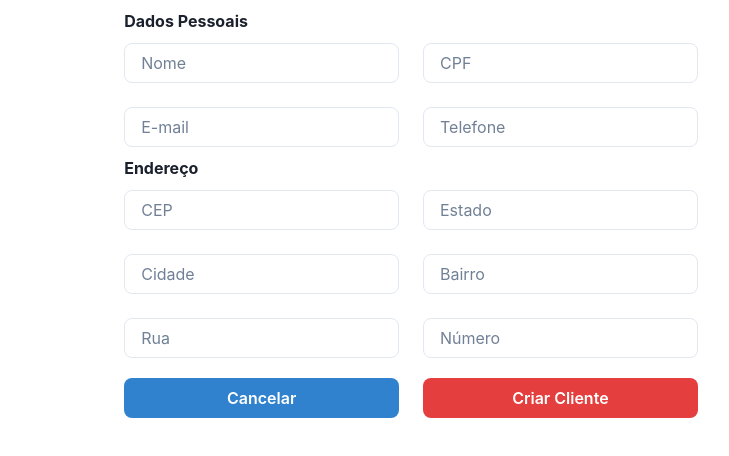
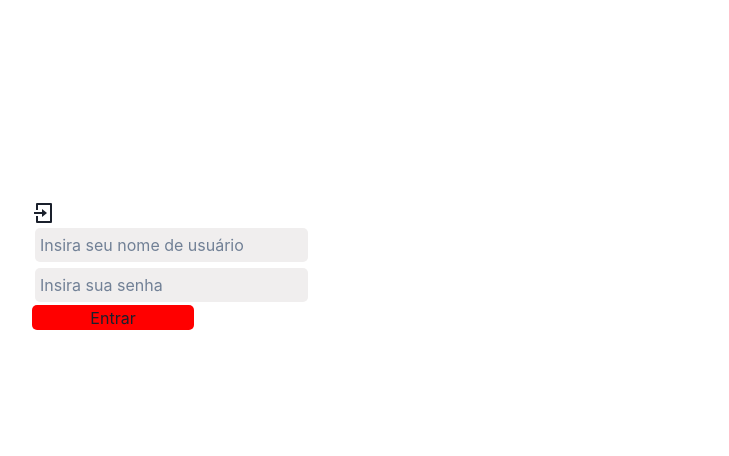
Before and after one commit to ICEI-PUC-Minas-PMGES-TI/pmg-es-2024-1-ti3-9577100-petshop-do-chicao, a Next.js app in the folder Codigo/front/: page / in a window 1280 px wide. Shown: the top 456 px of the page, without its empty margins (229-958 px from the left). Built offline with nearby package versions, Linux system fonts and the light colour scheme.

Commit message:
[Dev] Implementacao inicial da tela de atualizacao de cliente

```diff
--- a/Codigo/front/app/page.js
+++ b/Codigo/front/app/page.js
@@ -1,10 +1,9 @@
 'use client'
 
-import Clientes from "@/componentes/Clientes";
-import FormCliente from "@/componentes/FormCliente";
+import Login from "./login/page";
 
 export default function Page() {
   return (
-    <FormCliente/>
+    <Login/>
   );
 }
--- a/Codigo/front/componentes/DadosCliente.js
+++ b/Codigo/front/componentes/DadosCliente.js
@@ -24,31 +24,6 @@ export default function FormCliente({ cliente }) {
             ...formData,
             [name]: value
         });
-    };
-
-    const handleCEPChange = (e) => {
-        const cep = e.target.value.replace(/\D/g, '');
-        setFormData({
-            ...formData,
-            cep: cep
-        });
-
-        if (cep.length === 8) {
-            axios.get(`https://viacep.com.br/ws/${cep}/json/`)
-                .then(response => {
-                    const { data } = response;
-                    setFormData({
-                        ...formData,
-                        estado: data.uf,
-                        cidade: data.localidade,
-                        bairro: data.bairro,
-                        rua: data.logradouro
-                    });
-                })
-                .catch(error => {
-                    console.error('Erro ao buscar CEP:', error);
-                });
-        }
     };
 
     const handleSubmit = (e) => {
@@ -143,7 +118,6 @@ export default function FormCliente({ cliente }) {
                             mask="99999-999"
                             maskChar={null}
                             value={formData.cep}
-                            onChange={handleCEPChange}
                         >
                             {(inputProps) => (
                                 <Input
```
Also changed, not shown: Codigo/front/package.json (+5 -2 lines), 1 other file (tests, documents, lock files or other folders).
